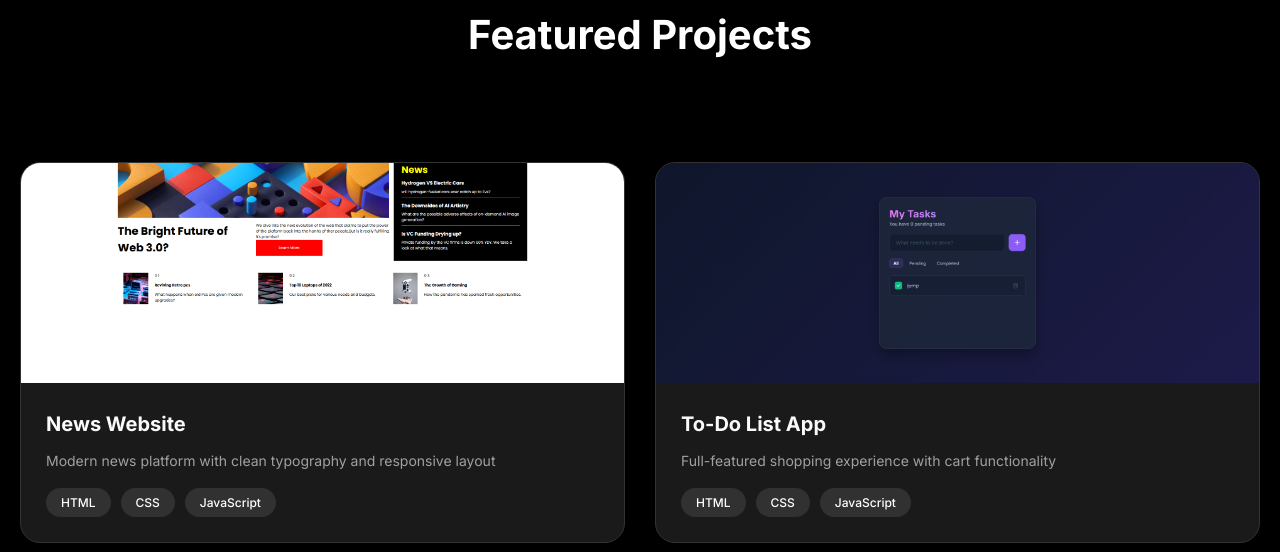
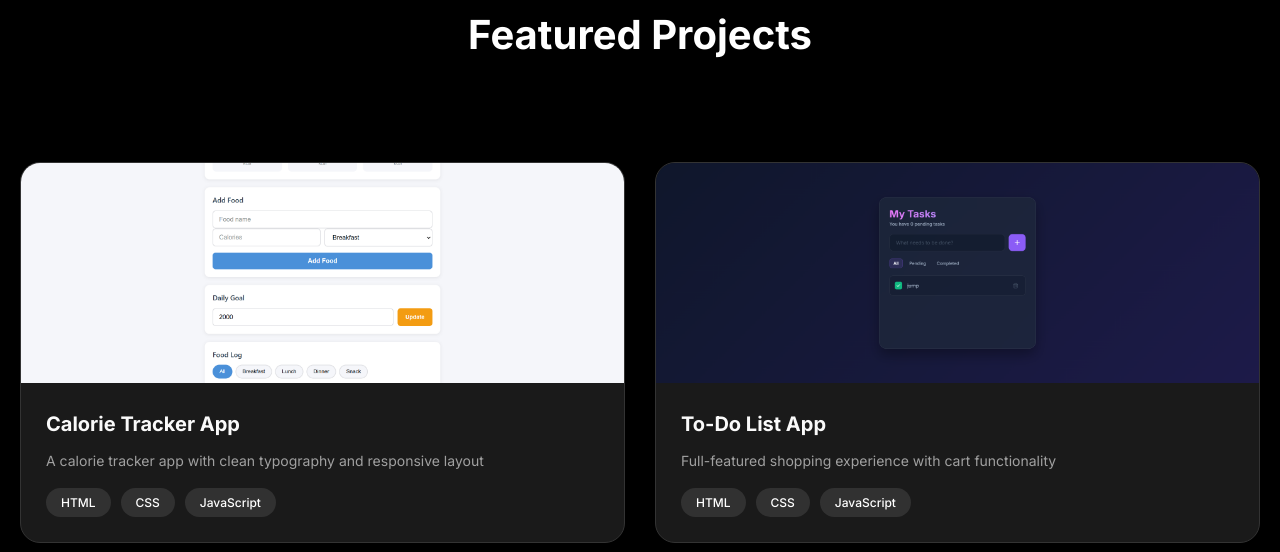
Before and after one commit to Devjoy-tech/myportfolio, a website: page index.html in a window 1280 px wide. Shown: the part 2048-2600 px from the top of the page. Drawn offline with nearby package versions, Linux system fonts and the light colour scheme.

Commit message:
new changes

```diff
--- a/index.html
+++ b/index.html
@@ -128,17 +128,17 @@
                 <div class="project-card" data-animate>
                     <div class="project-image">
                         <div class="project-bg"
-                            style="background-image: url('images/screencapture-devjoy-tech-github-io-news-website-2026-04-01-10_14_50.png')">
+                            style="background-image: url('images/screencapture-calorie-tracker-app-roan-vercel-app-2026-04-23-16_53_00.png')">
                         </div>
                         <div class="project-overlay">
-                            <a href="https://devjoy-tech.github.io/news-website/" target="_blank" class="project-link">
+                            <a href="https://calorie-tracker-app-roan.vercel.app/" target="_blank" class="project-link">
                                 <i class="fas fa-external-link-alt"></i>
                             </a>
                         </div>
                     </div>
                     <div class="project-info">
-                        <h3>News Website</h3>
-                        <p>Modern news platform with clean typography and responsive layout</p>
+                        <h3>Calorie Tracker App</h3>
+                        <p>A calorie tracker app with clean typography and responsive layout</p>
                         <div class="project-tags">
                             <span>HTML</span>
                             <span>CSS</span>
```
Also changed, not shown: images/screencapture-calorie-tracker-app-roan-vercel-app-2026-04-23-16_53_00.png (added).
